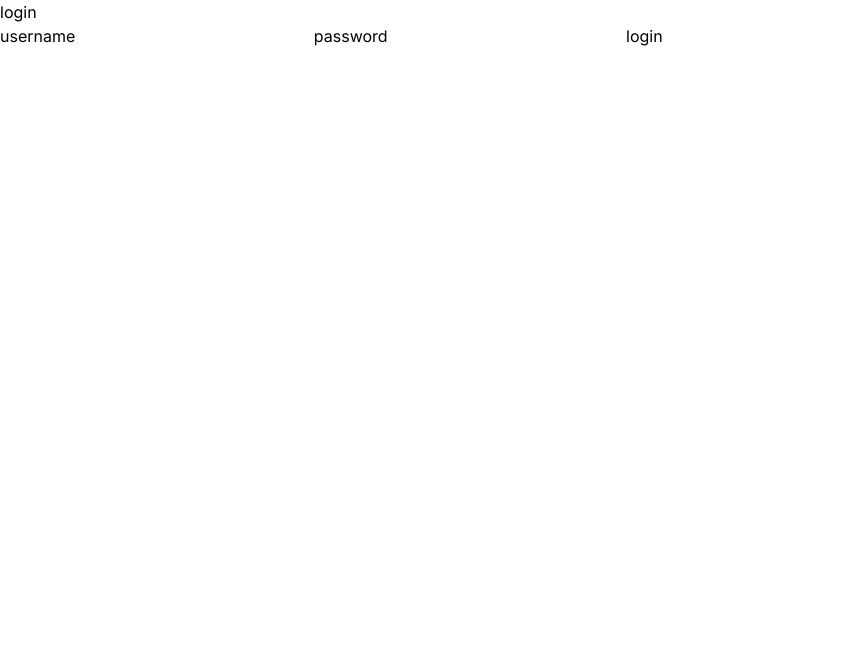
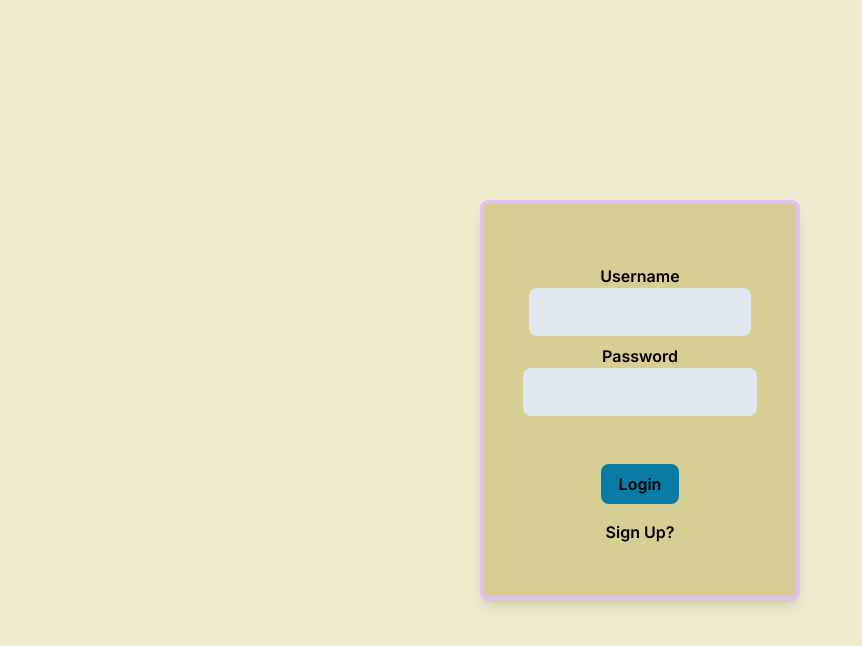
Before and after one commit to Magda-J/EventApp, a Next.js app: page / in a window 1280 px wide. Shown: the top 646 px of the page, without its empty margins (0-862 px from the left). Built offline with nearby package versions, Linux system fonts and the light colour scheme.

Commit message:
EA-1 Basic Sign in and Sign out page

```diff
--- a/app/components/AuthoriseUser.jsx
+++ b/app/components/AuthoriseUser.jsx
@@ -26,7 +26,7 @@ const AuthoriseUser = (props) => {
   // }
 
   return (
-    <div className="h-screen w-screen flex flex-1 justify-center items-center ">
+    <div id="authorisation" className="h-screen w-screen flex flex-1 justify-center items-center ">
       {!authProcess ? (
         <SignIn setAuthProcess={setAuthProcess} />
       ) : (
--- a/app/components/Login.js
+++ /dev/null
@@ -1,31 +0,0 @@
-"use client"
-
-import { useState } from "react";
-
-const Login = (props) => {
-    const [disabled, setDisabled] = useState(false);
-
-    const submitHandler = (e) => {
-        e.preventDefault();
-        setDisabled(true);
-        props.client.login(e.target.username.value, e.target.password.value).then((response) => {
-            setDisabled(false);
-            props.loggedIn(response.data.token)
-        }).catch(() => {
-            alert("an error occured.")
-            setDisabled(false);
-        })
-    }
-  return (
-    <div>
-        login
-        <form onSubmit={submitHandler}>
-            username <input type="text" name="username" disabled={disabled} />
-            password <input type="password" name="password" disabled={disabled} />
-            <button type="submit" disabled={disabled}>login</button>
-        </form>
-    </div>
-  )
-}
-
-export default Login
--- a/app/components/SignIn.jsx
+++ b/app/components/SignIn.jsx
@@ -14,37 +14,37 @@ const SignIn = ({setAuthProcess}) => {
   };
 
   return (
-    <div className="h-1/2 w-1/4 border-black border-2 border-solid">
+    <div className="h-1/2 w-1/4 border-black border-4 border-solid border-cPink rounded-lg shadow-lg bg-cVanilla">
       <form
         onSubmit={handleLogin}
         className="flex h-full w-full gap-6 justify-center items-center"
       >
         <div className="flex w-full flex-col justify-center items-center">
           {/* Username */}
-          <div className="flex flex-col w-full h-1/2 items-center p-2">
-            <label id="username">Username</label>
+          <div className="flex flex-col w-full h-1/2 items-center p-2 ">
+            <label for="username" className="font-semibold">Username</label>
             <input
               type="text"
               name="username"
-              className="h-12 w-3/4 bg-black rounded-lg"
+              className="h-12 w-3/4 bg-slate-200 text-center rounded-lg"
             />
           </div>
           {/* Passwords */}
-          <div className="flex  flex-col gap-4x w-full items-center mb-12">
-            <label for="password">Password</label>
+          <div className="flex  flex-col gap-4x w-full items-center mb-12 ">
+            <label for="password" className="font-semibold">Password</label>
             <input
               type="password"
               name="password"
-              className="h-12 w-3/4 bg-black rounded-lg"
+              className="h-12 w-3/4 bg-slate-200 text-center rounded-lg"
             />
           </div>
 
           {/* Authorisation */}
           <div className="w-full flex items-center flex-col gap-4">
-            <button className="bg-neutral-200 h-10 w-1/4 rounded-lg">
+            <button className="bg-cCerulean font-semibold h-10 w-1/4 hover:bg-cPink rounded-lg">
               Login
             </button>
-            <p onClick={handleSignUp}>Sign Up?</p>
+            <p className="font-semibold hover:text-cCerulean" onClick={handleSignUp}>Sign Up?</p>
           </div>
         </div>
       </form>
--- a/app/components/SignUp.jsx
+++ b/app/components/SignUp.jsx
@@ -18,10 +18,10 @@ const SignUp = ({setAuthProcess}) => {
   }
 
   return (
-    <div className="h-1/2 w-1/4 border-black border-2 border-solid rounded-lg shadow-lg">
+    <div id="signUp" className="h-1/2 w-1/4 border-black border-4 border-solid rounded-lg shadow-lg">
       <form
         onSubmit={handleSignUp}
-        className="flex h-full w-full gap-6 justify-center items-center"
+        className="flex h-full w-full gap-6 justify-center items-center font-semibold"
       >
         <div className="flex w-full flex-col justify-center items-center">
           {/* Username */}
@@ -30,7 +30,7 @@ const SignUp = ({setAuthProcess}) => {
             <input
               type="text"
               name="username"
-              className="h-12 w-3/4 bg-black rounded-lg"
+              className="h-12 w-3/4 bg-slate-200 rounded-lg text-center"
             />
           </div>
           {/* Passwords */}
@@ -39,7 +39,7 @@ const SignUp = ({setAuthProcess}) => {
             <input
               type="password"
               name="password"
-              className="h-12 w-3/4 bg-black rounded-lg"
+              className="h-12 w-3/4 bg-cPink bg-slate-200 rounded-lg text-center"
             />
           </div>
 
@@ -49,16 +49,16 @@ const SignUp = ({setAuthProcess}) => {
             <input
               type="password"
               name="confirm-password"
-              className="h-12 w-3/4 bg-black rounded-lg"
+              className="h-12 w-3/4 bg-cPink bg-slate-200 rounded-lg text-center"
             />
           </div>
 
           {/* Authorisation */}
           <div className="w-full flex items-center flex-col gap-4">
-            <button className="bg-neutral-200 h-10 w-1/4 rounded-lg">
+            <button className="font-semibold bg-cCerulean hover:bg-cPink h-10 w-1/4 rounded-lg">
               Sign Up
             </button>
-            <p onClick={handleLogin}>Login?</p>
+            <p className="font-semibold hover:text-cCerulean" onClick={handleLogin}>Login?</p>
           </div>
         </div>
       </form>
--- a/app/globals.css
+++ b/app/globals.css
@@ -1,3 +1,23 @@
 @tailwind base;
 @tailwind components;
 @tailwind utilities;
+
+#authorisation {
+    background-color: #EFEBCE;
+}
+
+#signIn {
+    color: #221D23;
+    background-color: #D6CE93;
+    border-color: #DFC2F2;
+}
+
+#signUp {
+    color: #221D23;
+    background-color: #D6CE93;
+    border-color: #DFC2F2;
+}
+
+.user-border {
+    border-color: #DFC2F2;
+}
--- a/app/page.js
+++ b/app/page.js
@@ -2,7 +2,7 @@
 import { useEffect, useState } from "react";
 import { ApiClient } from "@/apiClient";
 import Dashboard from "@/app/dashboard/Dashboard";
-import Login from "@/app/components/Login";
+import AuthoriseUser from "@/app/components/AuthoriseUser";
 
 export default function Home() {
   const [token, setToken] = useState(null);
@@ -33,7 +33,7 @@ export default function Home() {
       {token ? (
         <Dashboard client={client} />
       ) : (
-        <Login loggedIn={(token) => login(token)} client={client} />
+        <AuthoriseUser loggedIn={(token) => login(token)} client={client} />
       )}
     </>
   );
--- a/tailwind.config.js
+++ b/tailwind.config.js
@@ -12,6 +12,13 @@ module.exports = {
         "gradient-conic":
           "conic-gradient(from 180deg at 50% 50%, var(--tw-gradient-stops))",
       },
+      colors: {
+        'cBeige': '#EFEBCE',
+        'cRaisin': '#221D23',
+        'cVanilla': '#D6CE93',
+        'cPink': '#DFC2F2',
+        'cCerulean': '#087CA7'
+      }
     },
   },
   plugins: [],
```
